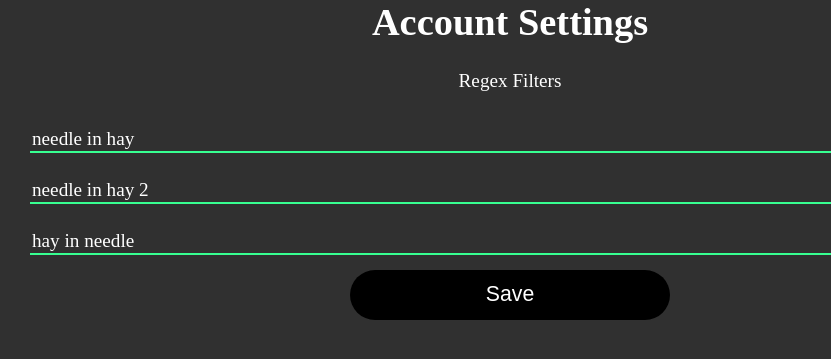
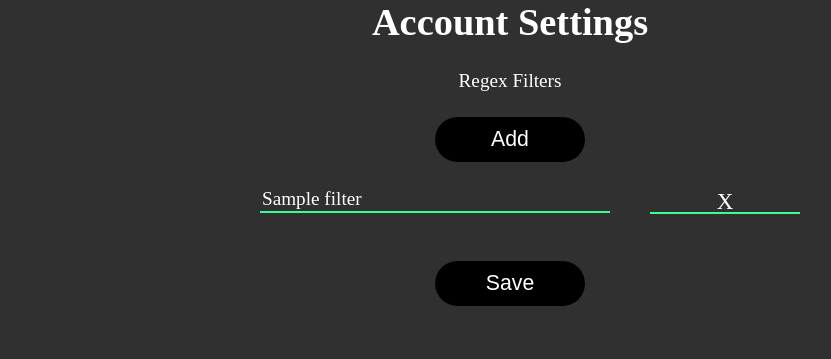
Before and after one commit to jaygarza1982/The-Den, a Python web app: template The-Den/public/templates/settings-template.html in a window 1280 px wide. Shown: the top 359 px of the page, without its empty margins (130-961 px from the left). Run offline with Jinja, Linux system fonts and the light colour scheme; the template is opened without the code that fills it: most values are stand-ins (such as "Sample title", 1, 10 or a date in 2020); some web fonts are replaced.

Commit message:
Added regex filters in /settings

```diff
--- a/The-Den/public/example-pages/settings.html
+++ b/The-Den/public/example-pages/settings.html
@@ -27,14 +27,14 @@
         <input type="button" class="button-small" value="Add" onclick="addRegexSetting()">
         <div id="regex-settings">
 
-            <ul class="regex-setting">
+            <!-- <ul class="regex-setting">
                 <li>
                     <input type="text" class="text-input-small">
                 </li>
                 <li>
                     <input type="button" value="X" class="delete-button" onclick="removeRegexSetting(this.parentElement.parentElement)">
                 </li>
-            </ul>
+            </ul> -->
 
 
 
@@ -44,7 +44,7 @@
 
 
         <br>
-        <input type="button" value="Save" class="button-small">
+        <input type="button" value="Save" class="button-small" onclick="saveRegex()">
     </main>
 </body>
 
--- a/The-Den/public/js/settings-actions.js
+++ b/The-Den/public/js/settings-actions.js
@@ -20,3 +20,33 @@ function addRegexSetting() {
 function removeRegexSetting(regexSetting) {
     regexSetting.outerHTML = "";
 }
+
+function saveRegex() {
+    //TODO: Finish
+    regexSettings = document.getElementsByClassName("text-input-small");
+    regexTextList = "";
+
+    //Offset by one because of the hidden template
+    for (let i = 0; i < regexSettings.length-1; i++) {
+        regexText = regexSettings[i+1].value;
+        regexTextList += regexText + "\n";
+    }
+
+    let XHR = new XMLHttpRequest();
+    let formData = new FormData();
+    formData.append('regex-filters', regexTextList);
+
+    XHR.addEventListener('load', function (event) {
+        if (XHR.status == 200) {
+            console.log(XHR.response);
+        }
+        else {
+            console.log('Follow query failed to send.');
+        }
+    });
+
+    XHR.open('POST', '/regex');
+
+    XHR.send(formData);
+    //Send text list to the server
+}
--- a/The-Den/public/templates/settings-template.html
+++ b/The-Den/public/templates/settings-template.html
@@ -4,29 +4,44 @@
     <meta name="viewport" content="width=device-width, initial-scale=1.0">
     <title>Den</title>
 </head>
+
 <link rel="stylesheet" type="text/css" href="../css/css.css">
 <link rel="stylesheet" type="text/css" href="../css/settings.css">
-
-
-<!-- <style>
-input {
-    margin-bottom: 15px;
-}
-</style> -->
+<script src="../js/settings-actions.js"></script>
 
 <body>
     <h1>Account Settings</h1>
 
+    <ul id="regex-setting-template" class="regex-setting" style="display: none;">
+        <li>
+            <input type="text" class="text-input-small">
+        </li>
+        <li>
+            <input type="button" value="X" class="delete-button"
+                onclick="removeRegexSetting(this.parentElement.parentElement)">
+        </li>
+    </ul>
+
     <main>
         <div class="settings-title">Regex Filters</div>
-        <!-- Load list of regex settings from account here -->
-        <input type="text" id="" value="needle in hay" class="regex-setting text-input ">
-        <input type="text" id="" value="needle in hay 2" class="text-input regex-setting">
-        <input type="text" id="" value="hay in needle" class="text-input regex-setting">
 
-
+        <input type="button" class="button-small" value="Add" onclick="addRegexSetting()">
+        <div id="regex-settings">
+            <!-- Load list of regex settings from account here -->
+            {% for filter in regex_filters %}
+            <ul id="regex-setting-template" class="regex-setting">
+                <li>
+                    <input type="text" class="text-input-small" value="{{ filter }}">
+                </li>
+                <li>
+                    <input type="button" value="X" class="delete-button"
+                        onclick="removeRegexSetting(this.parentElement.parentElement)">
+                </li>
+            </ul>
+            {% endfor %}
+        </div>
         <br>
-        <input type="button" value="Save" class="button-small" style="width: 25%; height: 50px;">
+        <input type="button" value="Save" class="button-small" onclick="saveRegex()">
     </main>
 </body>
 
```
Also changed, not shown: The-Den/server.py (+15 -1 lines), The-Den/users.py (+19 -10 lines).
